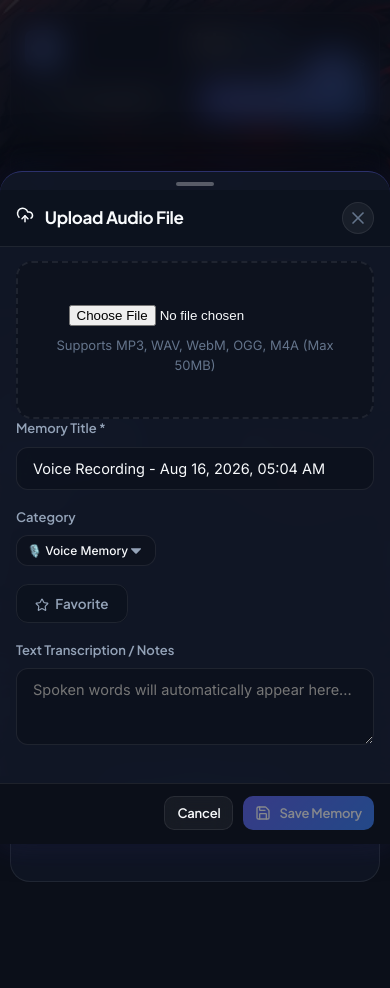
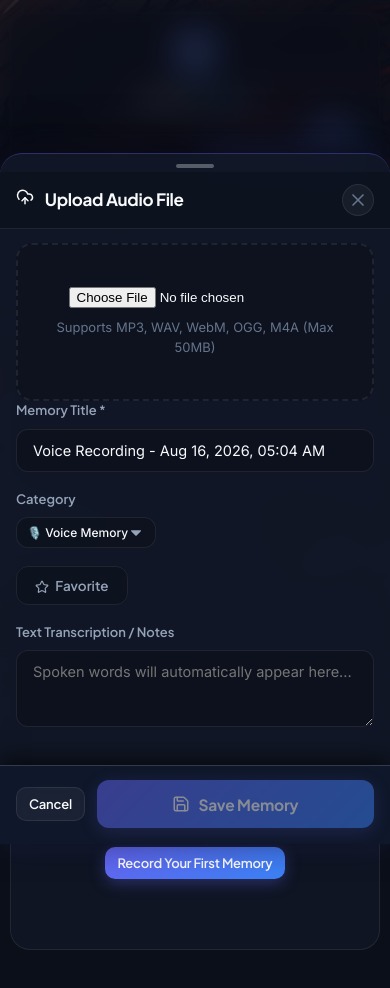
Before and after one commit to Vignesh1116/Voice-Memory-Valut, a React (Vite) app in the folder client/: page / in a window 390 px wide. Both pictures are taken after a click on the button "Upload File". Shown: the top 988 px of the page. Built offline with nearby package versions, Linux system fonts and the light colour scheme; no server answers.

Commit message:
Center app name at top and make Save Memory button sticky full-width inside form for mobile

```diff
--- a/client/src/components/Modals.jsx
+++ b/client/src/components/Modals.jsx
@@ -430,6 +430,12 @@ export default function Modals({ activeModal, closeModal, refreshData, editingMe
           <button className="btn-close" onClick={closeModal}><X size={20} /></button>
         </div>
 
+        {/* Form Container wrapping both body and footer for native mobile submit support */}
+        <form id="modal-form" className="modal-form-container" onSubmit={
+          activeModal === 'record' ? handleSaveRecord :
+          activeModal === 'upload' ? handleUploadFile :
+          handleSaveEdit
+        }>
           {/* Body */}
           <div className="modal-body">
 
@@ -545,12 +551,7 @@ export default function Modals({ activeModal, closeModal, refreshData, editingMe
               </div>
             )}
 
-          {/* SHARED FORM (Title, Tag, Favorite, Notes) */}
-          <form id="modal-form" onSubmit={
-            activeModal === 'record' ? handleSaveRecord :
-            activeModal === 'upload' ? handleUploadFile :
-            handleSaveEdit
-          }>
+            {/* SHARED INPUT FIELDS */}
             <div className="form-group">
               <label>Memory Title *</label>
               <input type="text" value={title} onChange={e => setTitle(e.target.value)} required />
@@ -582,22 +583,20 @@ export default function Modals({ activeModal, closeModal, refreshData, editingMe
                 placeholder="Spoken words will automatically appear here..."
               ></textarea>
             </div>
-          </form>
-
           </div>
 
-        {/* Footer */}
+          {/* Footer - Native Submit Button inside Form */}
           <div className="modal-footer">
-          <button className="btn btn-secondary" onClick={closeModal}>Cancel</button>
+            <button type="button" className="btn btn-secondary" onClick={closeModal}>Cancel</button>
             <button
               type="submit"
-            form="modal-form"
-            className="btn btn-primary"
+              className="btn btn-primary btn-save-mobile"
               disabled={(activeModal === 'record' && !recordedBlob && !isRecording) || (activeModal === 'upload' && !selectedFile)}
             >
-            <Save size={16} /> Save Memory
+              <Save size={18} /> Save Memory
             </button>
           </div>
+        </form>
 
       </div>
     </div>
--- a/client/src/index.css
+++ b/client/src/index.css
@@ -856,6 +856,14 @@ body::before {
   color: var(--text-main);
 }
 
+.modal-form-container {
+  display: flex;
+  flex-direction: column;
+  flex: 1 1 auto;
+  min-height: 0;
+  overflow: hidden;
+}
+
 .modal-body {
   padding: 28px;
   flex: 1 1 auto;
@@ -867,13 +875,27 @@ body::before {
 .modal-footer {
   display: flex;
   justify-content: flex-end;
+  align-items: center;
   gap: 14px;
   padding: 18px 28px;
   padding-bottom: max(18px, env(safe-area-inset-bottom));
   border-top: 1px solid var(--border-subtle);
-  background: rgba(11, 15, 25, 0.85);
+  background: rgba(11, 15, 25, 0.95);
   flex-shrink: 0;
   margin-top: 0;
+  position: sticky;
+  bottom: 0;
+  z-index: 100;
+}
+
+.btn-save-mobile {
+  background: var(--primary-gradient) !important;
+  color: #ffffff !important;
+  font-weight: 700 !important;
+  font-size: 14.5px !important;
+  padding: 11px 22px !important;
+  border-radius: var(--radius-md) !important;
+  box-shadow: 0 4px 18px var(--primary-glow) !important;
 }
 
 /* Form Styles */
@@ -1180,38 +1202,52 @@ body::before {
     height: 56px;
   }
 
-  /* Header & Navbar */
+  /* Header & Navbar - Centered App Name at Top */
   .navbar {
     flex-direction: column;
-    align-items: stretch;
-    gap: 12px;
-    padding: 12px 14px;
+    align-items: center;
+    text-align: center;
+    gap: 14px;
+    padding: 16px 14px;
     margin-bottom: 16px;
-    border-radius: 16px;
+    border-radius: 18px;
   }
 
   .brand {
-    justify-content: space-between;
+    display: flex;
+    flex-direction: column;
+    align-items: center;
+    justify-content: center;
+    text-align: center;
+    gap: 8px;
+    width: 100%;
   }
 
   .brand-logo {
-    width: 36px;
-    height: 36px;
-    border-radius: 8px;
+    width: 44px;
+    height: 44px;
+    border-radius: 12px;
+  }
+
+  .brand-text {
+    text-align: center;
   }
 
   .brand-text h1 {
-    font-size: 19px;
+    font-size: 22px;
+    text-align: center;
   }
 
   .brand-text p {
-    font-size: 11px;
+    font-size: 12px;
+    text-align: center;
   }
 
   .header-actions {
     display: grid;
     grid-template-columns: 1fr 1fr;
     gap: 8px;
+    width: 100%;
   }
 
   .btn {
@@ -1407,13 +1443,28 @@ body::before {
   }
 
   .modal-footer {
-    padding: 12px 16px;
-    padding-bottom: max(14px, env(safe-area-inset-bottom));
+    padding: 14px 16px;
+    padding-bottom: max(16px, env(safe-area-inset-bottom));
     display: flex;
-    justify-content: flex-end;
-    gap: 10px;
-    background: rgba(11, 15, 25, 0.95);
+    justify-content: space-between;
+    align-items: center;
+    gap: 12px;
+    background: #0f172a;
     flex-shrink: 0;
+    width: 100%;
+    position: sticky;
+    bottom: 0;
+    z-index: 100;
+    border-top: 1px solid rgba(255, 255, 255, 0.15);
+    box-shadow: 0 -6px 20px rgba(0, 0, 0, 0.6);
+  }
+
+  .btn-save-mobile {
+    flex: 1;
+    width: 100%;
+    min-height: 48px;
+    font-size: 15.5px !important;
+    justify-content: center !important;
   }
 
   .form-row {
```
Lines whose indentation alone changed are shown as unchanged.
